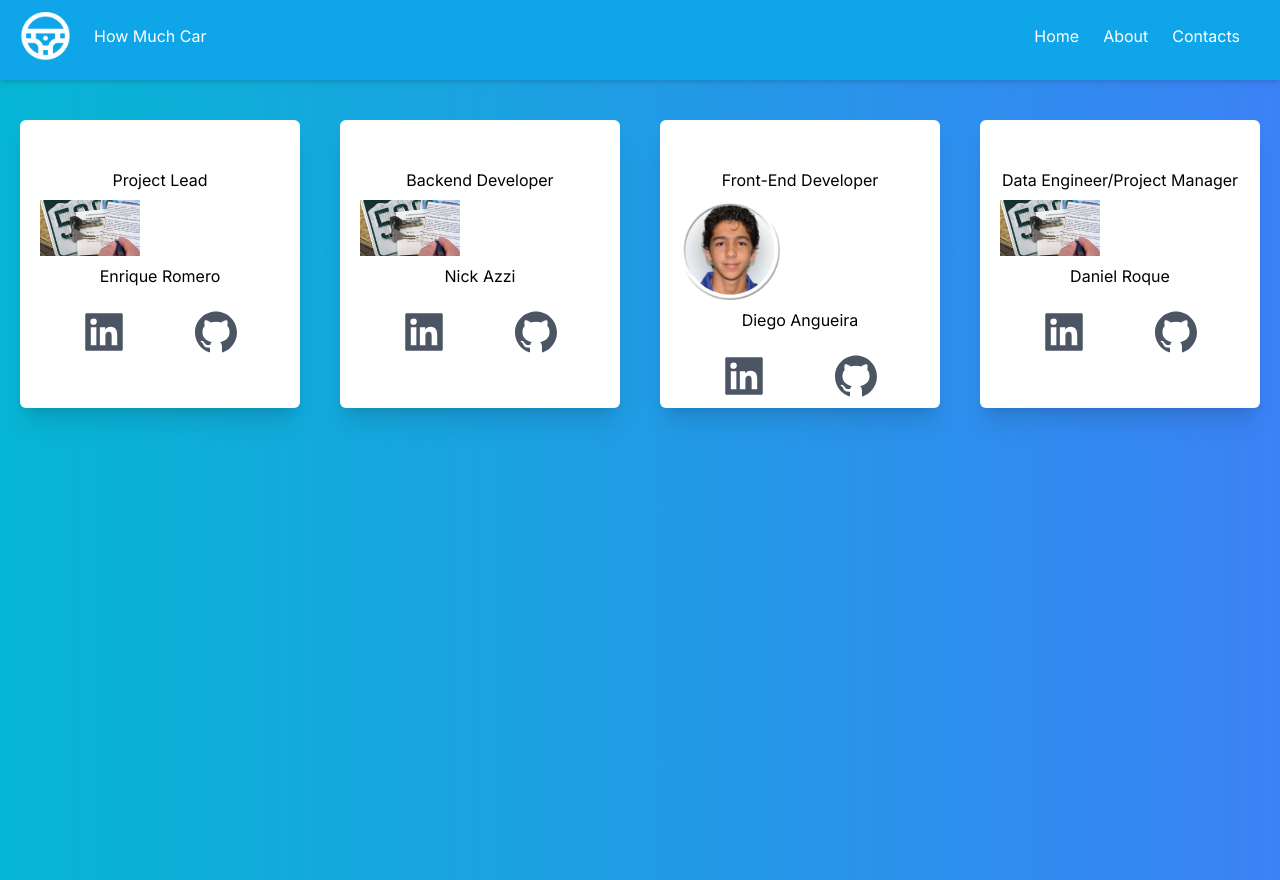
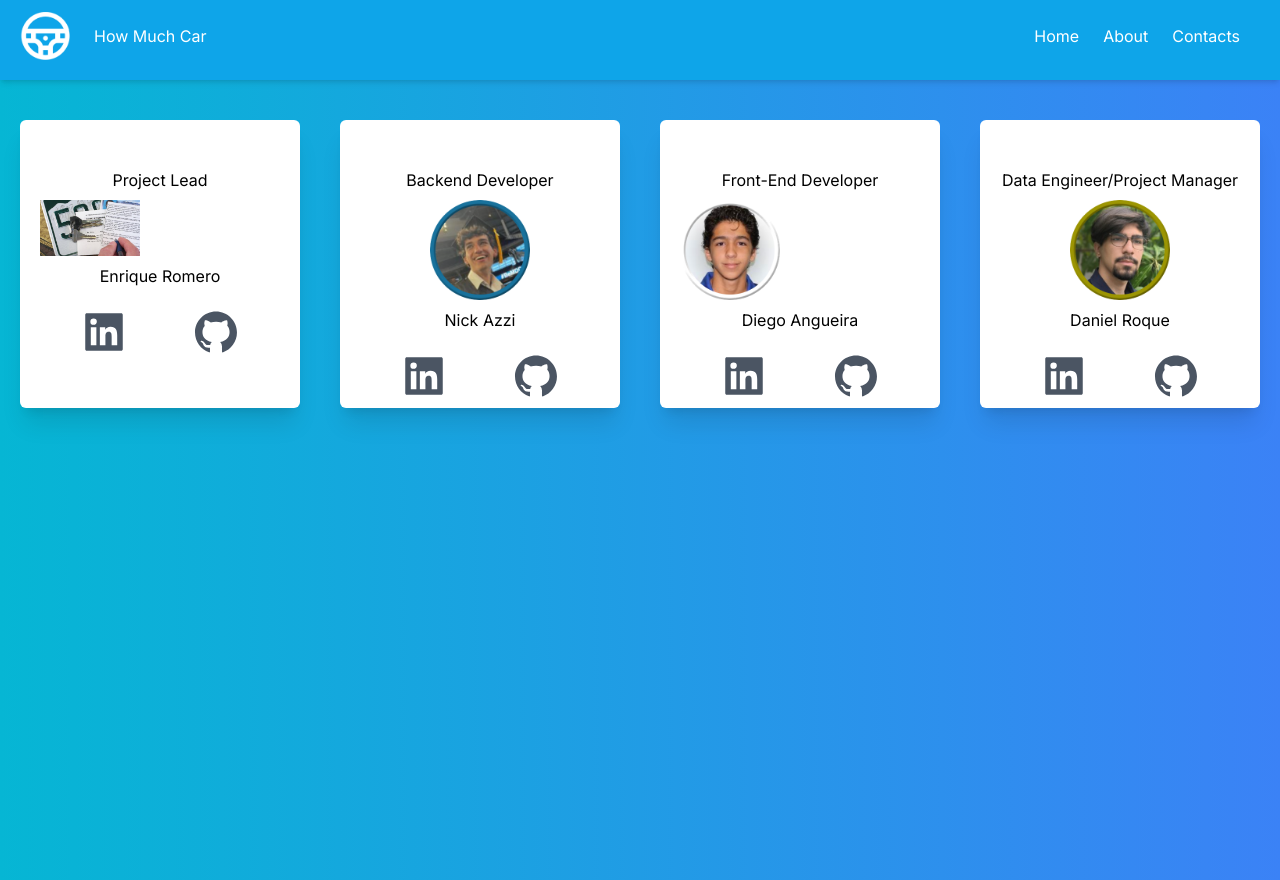
Before and after one commit to erom03/ShellHacks-2023, a Next.js app: page /contacts in a window 1280 px wide. Built offline with nearby package versions, Linux system fonts and the light colour scheme.

Commit message:
Center and uploaded profile pictures

```diff
--- a/app/contacts/page.tsx
+++ b/app/contacts/page.tsx
@@ -51,13 +51,13 @@ const page = () => {
         <label>
         Backend Developer
         </label>
-        <div>
+       <center><div>
           <Image
-          src="/images/Papers.jpg"
+          src="/images/NickAzzi.png"
           alt="Papers"
           width={100}
           height={100}
-        /></div>
+        /></div></center>
         <div>
         Nick Azzi
         </div>
@@ -94,13 +94,13 @@ const page = () => {
         <label>
         Data Engineer/Project Manager
         </label>
-        <div>
+        <center><div>
           <Image
-          src="/images/Papers.jpg"
+          src="/images/Danny.png"
           alt="Papers"
           width={100}
           height={100}
-        /></div>
+        /></div></center>
         <div>
         Daniel Roque
         </div>
```
Also changed, not shown: public/images/Danny.png (added), public/images/NickAzzi.png (added).
